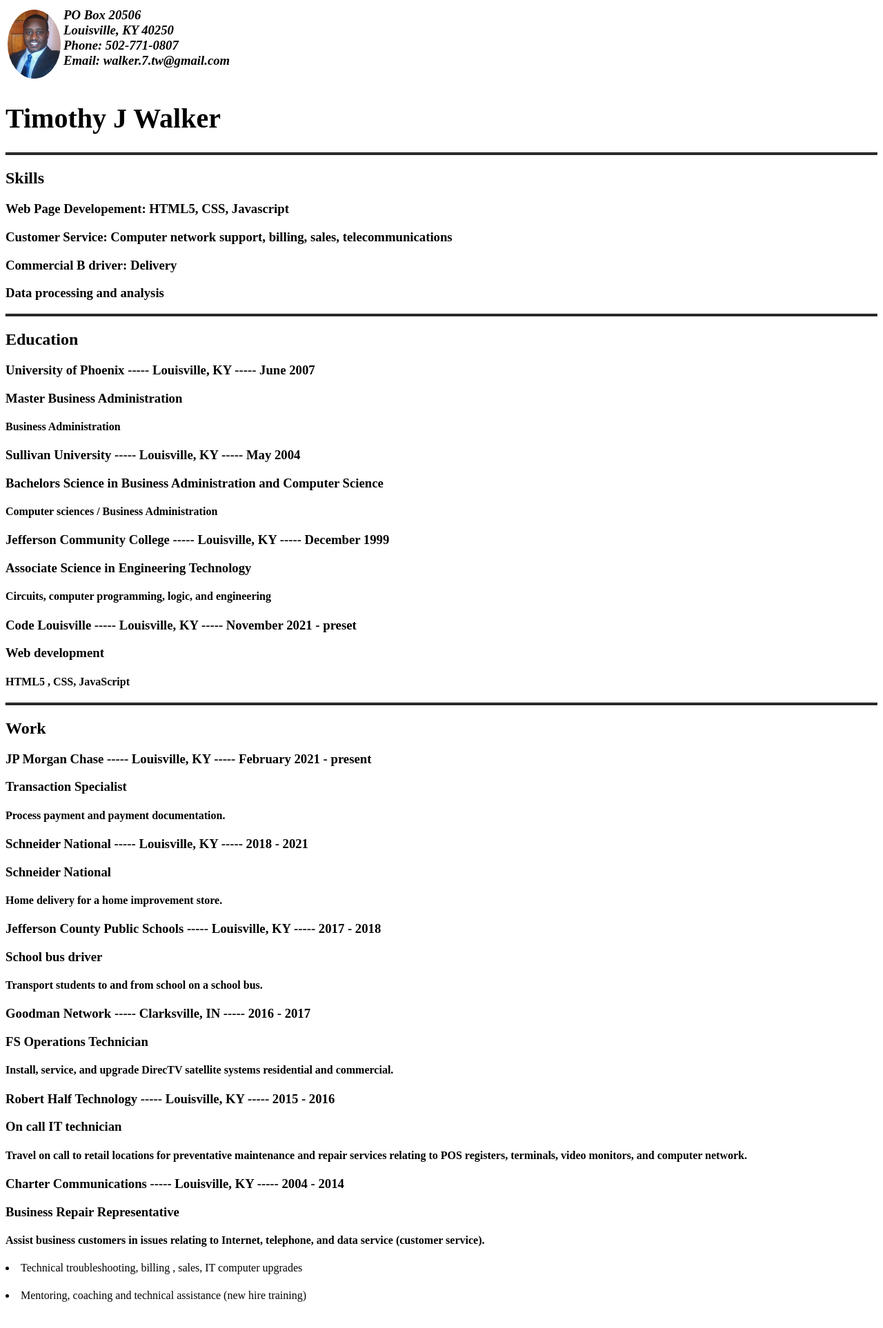
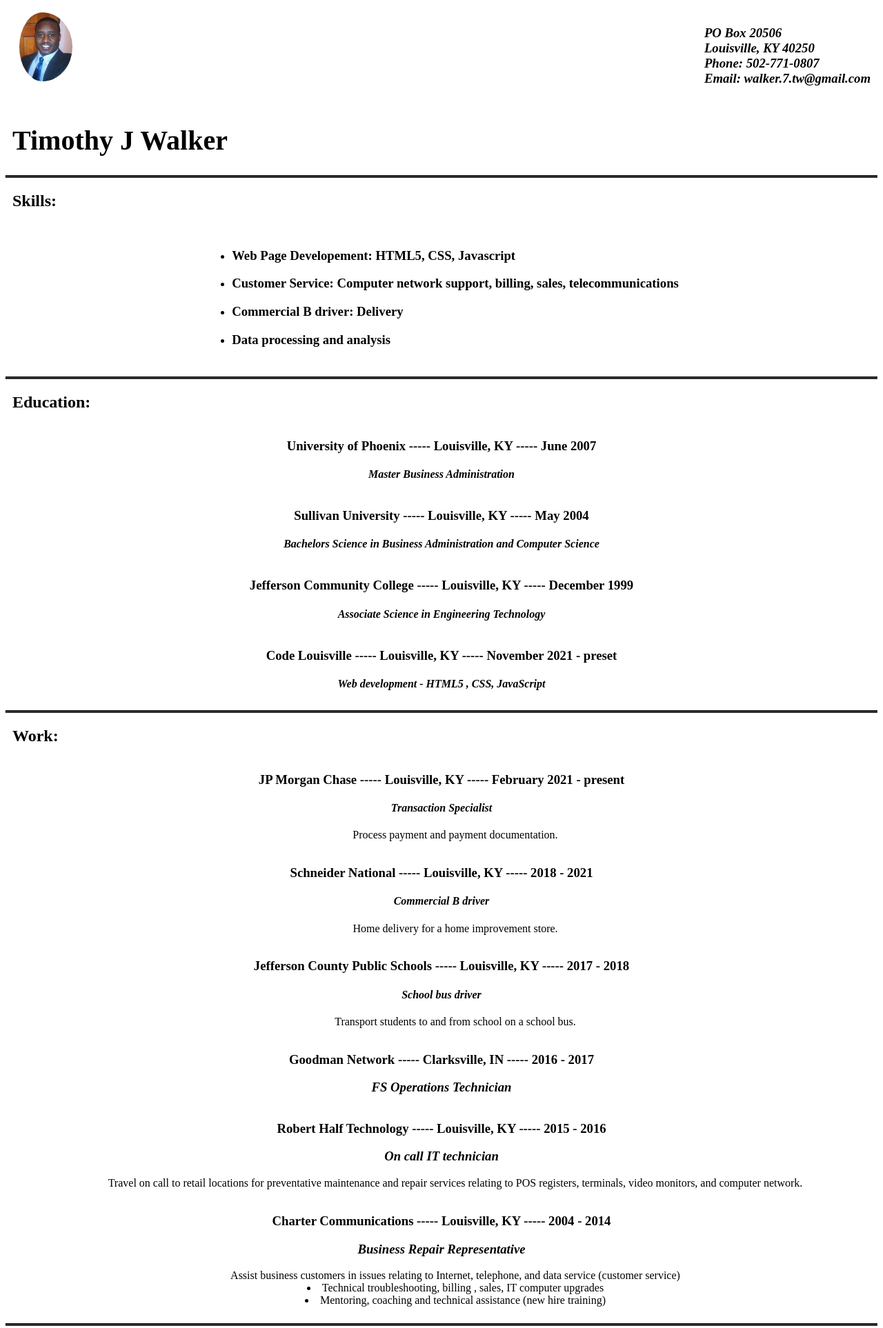
Before and after one commit to timothy7walker/Timothy-Walker-Resume, a plain HTML site: page index.html in a window 1280 px wide. Shown: the whole page at 69% size. Before the commit the page ends 1896 px from the top, so only its background shows below. Drawn offline with Linux system fonts and the light colour scheme.

Commit message:
Final Resume format

```diff
--- a/css/styles.css
+++ b/css/styles.css
@@ -1,60 +1,46 @@
-.sectionhead {
-    display: flex;
-    justify-content:space-between;
-
-}
-
-address {
-    justify-content: end;
-}
-.flex-row {
-    display: flex;
-    flex-direction: row;
-    justify-content: center;
-}
-
-.flex-column {
-    display: flex;
-    flex-direction: column;
-}
-
-.educationwork {
-    display: flex;
-    flex-direction: row;
-    justify-content: space-evenly;
-}
-
 hr {
     border-style: groove;
     border-color: black;
     border-width: 2px;
 }
 
+.name {
+    font-size: 40px;
+    padding-left: 10px;
+}
+
+.labels {
+    padding-left: 10px;
+}
+
+.flex-head {
+    display: flex;
+    flex-direction: row;
+    justify-content: space-between;
+    padding: 10px 10px;
+}
+
+.flex-skills {
+    display: flex;
+    flex-direction: row;
+    justify-content: center;
+    padding: 0 20px;
+}
+.flex-column {
+    display: flex;
+    flex-direction: column;
+    text-align: center;
+}
+
 .personalimage {
     max-height: 100px;
     max-width: 100px;
     border-radius: 50%;
+    padding-left: 10px;
 }
-
-.contentalign {
-    display: flex;
-    flex-flow: column;
-    text-align: center;
-}
-
-/*section div h3 {
-    display: flex;
-    flex-flow: row;
-    text-align: right;
-    justify-content: right;
-    align-content: flex-end;
-}*/
 
 .address {
     text-justify: right;
     text-align: right;
+    padding-right: 10px;
 }
-
-header div h1 {
-    align-content: left;
-}
--- a/index.html
+++ b/index.html
@@ -10,156 +10,128 @@
     </head>
     <body>
         <header>
-            <sectionhead>
-              <table>
-                <tr>
-                    <td><img class="personalimage" src="images/TJWprophoto_.jpg" alt="Personal Image"></td>
-                    <td><address>
-                            <h3>PO Box 20506<br>
-                                Louisville, KY 40250<br>
-                                Phone: 502-771-0807<br>
-                                Email: walker.7.tw@gmail.com<br>
-                            </h3>
-                        </address>
-                    </td>
-                </tr>
-              </table>
-            </sectionhead>
+            <div class="flex-head">
+                <img class="personalimage" src="images/TJWprophoto_.jpg" alt="Personal Image">
+                <address>
+                        <h3>PO Box 20506<br>
+                            Louisville, KY 40250<br>
+                            Phone: 502-771-0807<br>
+                            Email: walker.7.tw@gmail.com<br>
+                        </h3>
+                </address>
+            </div>
             <div>
-                <h1 style="font-size: 40px;">Timothy J Walker</h1>
+                <h1 class="name">Timothy J Walker</h1>
             </div>
         </header>
         <hr>
         <main>
             <section>
                 <div>
-                    <h2>Skills</h2>
+                    <h2 class="labels">Skills:</h2>
                 </div>
-                <div>
-                    <h3>Web Page Developement: HTML5, CSS, Javascript</h3>
-                    <h3>Customer Service: Computer network support, billing, sales, telecommunications</h3>
-                    <h3>Commercial B driver: Delivery</h3>
-                    <h3>Data processing and analysis</h3>
+                <div class="flex-skills">
+                    <ul>
+                        <li><h3>Web Page Developement: HTML5, CSS, Javascript</li>
+                        <li><h3>Customer Service: Computer network support, billing, sales, telecommunications</h3></li>
+                        <li><h3>Commercial B driver: Delivery</h3></li>
+                        <li><h3>Data processing and analysis</h3></li>
+                    </ul>
                 </div>
             </section>
             <hr>
             <section>
                 <div>
-                    <h2>Education</h2>
+                    <h2 class="labels">Education:</h2>
                 </div>
-                <div>
+                <div class="flex-column">
                     <div>
                         <h3>University of Phoenix  -----  Louisville, KY  -----  June 2007</h3>
-                    <div>
-                        <h3>Master Business Administration</h3>
+                            <dl>
+                                <dt><h4><i>Master Business Administration</i></h4></dt>
+
+                            </dl>
                     </div>
                     <div>
-                        <h4>Business Administration</h4>
-                    </div>
-                </div>
-                <div>
-                    <div>
                         <h3>Sullivan University  -----  Louisville, KY  -----  May 2004</h3>
-                    <div>
-                        <h3>Bachelors Science in Business Administration and Computer Science </h3>
+                        <dl>
+                            <dt><h4><i>Bachelors Science in Business Administration and Computer Science</i></h4></dt>
+
+                        </dl>
                     </div>
                     <div>
-                        <h4>Computer sciences / Business Administration</h4>
-                    </div>
-                </div>
-                <div>
-                    <div>
                         <h3>Jefferson Community College  -----  Louisville, KY  -----  December 1999</h3>
-                    <div>
-                        <h3>Associate Science in Engineering Technology </h3>
+                        <dl>
+                            <dt><h4><i>Associate Science in Engineering Technology</i></h4></dt>
+
+                        </dl>
                     </div>
                     <div>
-                        <h4>Circuits, computer programming, logic, and engineering</h4>
-                    </div>
-                </div>
-                <div>
-                    <div>
                         <h3>Code Louisville  -----  Louisville, KY  -----  November 2021 - preset</h3>
-                    <div>
-                        <h3>Web development</h3>
-                    </div>
-                    <div>
-                        <h4>HTML5 , CSS, JavaScript</h4>
+                        <dl>
+                            <dt><h4><i>Web development - HTML5 , CSS, JavaScript</i></h4></dt>
+
+                        </dl>
                     </div>
                 </div>
             </section>
             <hr>
             <section>
                 <div>
-                    <h2>Work</h2>
+                    <h2 class="labels">Work:</h2>
                 </div>
-                <div>
+                <div class="flex-column">
                     <div>
                         <h3>JP Morgan Chase  -----  Louisville, KY  -----  February 2021 - present</h3>
-                    <div>
-                        <h3>Transaction Specialist</h3>
+                        <dl>
+                            <dt><h4><i>Transaction Specialist</i></h4></dt>
+                            <dd>Process payment and payment documentation.</dd>
+                        </dl>
                     </div>
                     <div>
-                        <h4>Process payment and payment documentation.</h4>
+                        <h3>Schneider National  -----  Louisville, KY  -----  2018 - 2021</h3>
+                        <dl>
+                            <dt><h4><i>Commercial B driver</i></h4></dt>
+                            <dd>Home delivery for a home improvement store.</dd>
+                        </dl>
+                    </div>
+                    <div>
+                        <h3>Jefferson County Public Schools  -----  Louisville, KY  -----  2017 - 2018</h3>
+                        <dl>
+                            <dt><h4><i>School bus driver</i></h4></dt>
+                            <dd>Transport students to and from school on a school bus.</dd>
+                        </dl>
+                    </div>
+                    <div>
+                        <h3>Goodman Network  -----  Clarksville, IN  -----  2016 - 2017</h3>
+                        <dl>
+                            <dt><h3><i>FS Operations Technician</i></h3></dt>
+                            <dd><Install, service, and upgrade DirecTV satellite systems residential and
+                                commercial.></dd>
+                        </dl>
+                    </div>
+                    <div>
+                        <h3>Robert Half Technology  -----  Louisville, KY  -----  2015 - 2016</h3>
+                        <dl>
+                            <dt><h3><i>On call IT technician</i></h3></dt>
+                            <dd>Travel on call to retail locations for preventative maintenance and repair
+                                services relating to POS registers, terminals, video monitors, and computer
+                                network.</dd>
+                        </dl>
+                    </div>
+                    <div>
+                        <h3>Charter Communications  -----  Louisville, KY  -----  2004 - 2014</h3>
+                        <dl>
+                            <dt><h3><i>Business Repair Representative</i></h3></dt>
+                            <dd>Assist business customers in issues relating to Internet, telephone, and data service (customer service)<br>
+                                <li>Technical troubleshooting, billing , sales, IT computer upgrades</li>
+                                <li>Mentoring, coaching and technical assistance (new hire training)</li>
+                            </dd>
+                        </dl>
                     </div>
                 </div>
-                <div>
-                    <div>
-                        <h3>Schneider National  -----  Louisville, KY  -----  2018 - 2021</h3>
-                    <div>
-                        <h3>Schneider National</h3>
-                    </div>
-                    <div>
-                        <h4>Home delivery for a home improvement store.</h4>
-                    </div>
-                </div>
-                <div>
-                    <div>
-                        <h3>Jefferson County Public Schools  -----  Louisville, KY  -----  2017 - 2018</h3>
-                    <div>
-                        <h3>School bus driver</h3>
-                    </div>
-                    <div>
-                        <h4>Transport students to and from school on a school bus.</h4>
-                    </div>
-                </div>
-                <div>
-                    <div>
-                        <h3>Goodman Network  -----  Clarksville, IN  -----  2016 - 2017</h3>
-                    <div>
-                        <h3>FS Operations Technician</h3>
-                    </div>
-                    <div>
-                        <h4>Install, service, and upgrade DirecTV satellite systems residential and
-                            commercial.</h4>
-                    </div>
-                </div>
-                <div>
-                    <div>
-                        <h3>Robert Half Technology  -----  Louisville, KY  -----  2015 - 2016</h3>
-                    <div>
-                        <h3>On call IT technician</h3>
-                    </div>
-                    <div>
-                        <h4>Travel on call to retail locations for preventative maintenance and repair
-                            services relating to POS registers, terminals, video monitors, and computer
-                            network.</h4>
-                    </div>
-                </div>
-                <div>
-                    <div>
-                        <h3>Charter Communications  -----  Louisville, KY  -----  2004 - 2014</h3>
-                    <div>
-                        <h3>Business Repair Representative</h3>
-                    </div>
-                    <div>
-                        <h4>Assist business customers in issues relating to Internet, telephone, and data service (customer service).</h4>
-                        <h5></h5><li>Technical troubleshooting, billing , sales, IT computer upgrades</li></h5>
-                        <h5></h5><li>Mentoring, coaching and technical assistance (new hire training)</li></h5>
-                    </div>
-                </div>
-
             </section>
+            <hr>
         </main>
     </body>
 </html>
```
